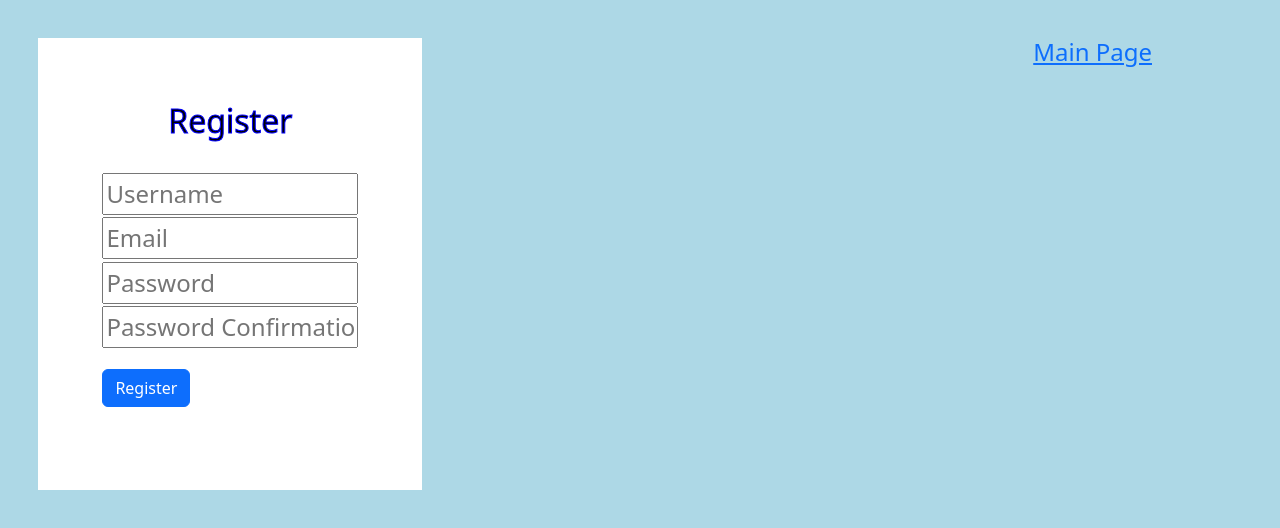
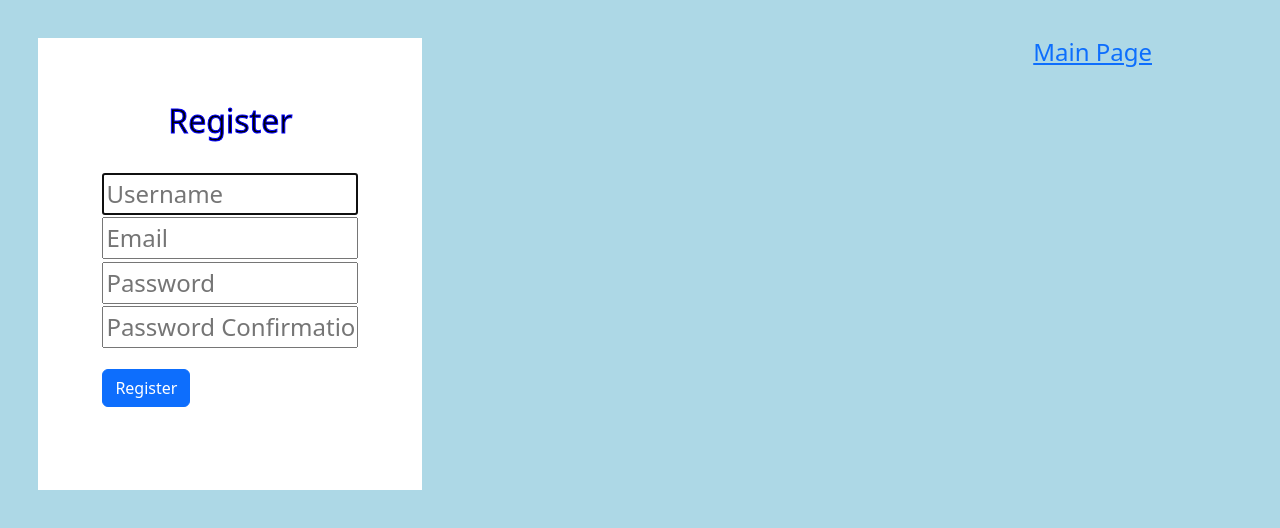
Before and after one commit to projects2022-12/project1, a React (Create React App) app: page /register in a window 1280 px wide. Shown: the top 528 px of the page. Built offline with nearby package versions, Linux system fonts and the light colour scheme.

Commit message:
added autofocus to input

```diff
--- a/src/App.js
+++ b/src/App.js
@@ -41,7 +41,7 @@ class App extends Component {
             <h3>Login</h3>
             <div>
             {/*<label for="1">Email: </label>*/}
-            <input required type="email" name="email" value={email} onChange={this.onChange} placeholder="Email" id="1"></input>
+            <input autofocus="true" required type="email" name="email" value={email} onChange={this.onChange} placeholder="Email" id="1"></input>
             </div>
             <div>
             {/*<label for="2">Password: </label>*/}
--- a/src/components/Register.js
+++ b/src/components/Register.js
@@ -44,7 +44,7 @@ class Register extends Component {
             <form onSubmit={this.onSubmit}>
             <h3>Register</h3>
             <div>
-            <input required type="text" name="userName" value={userName} onChange={this.onChange} placeholder="Username"></input>
+            <input autofocus="true" required type="text" name="userName" value={userName} onChange={this.onChange} placeholder="Username"></input>
             </div>
             <div>
             <input required type="email" name="email" value={email} onChange={this.onChange} placeholder="Email"></input>
```
